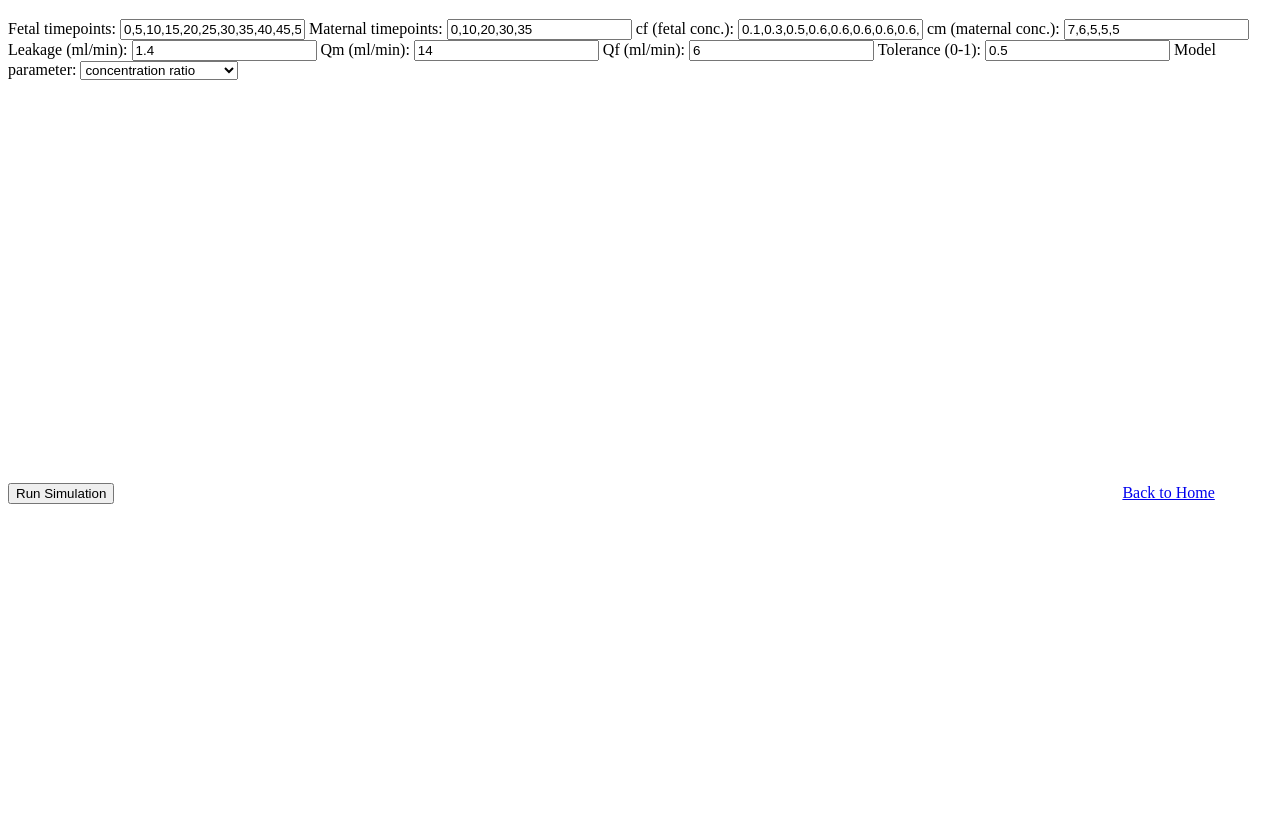
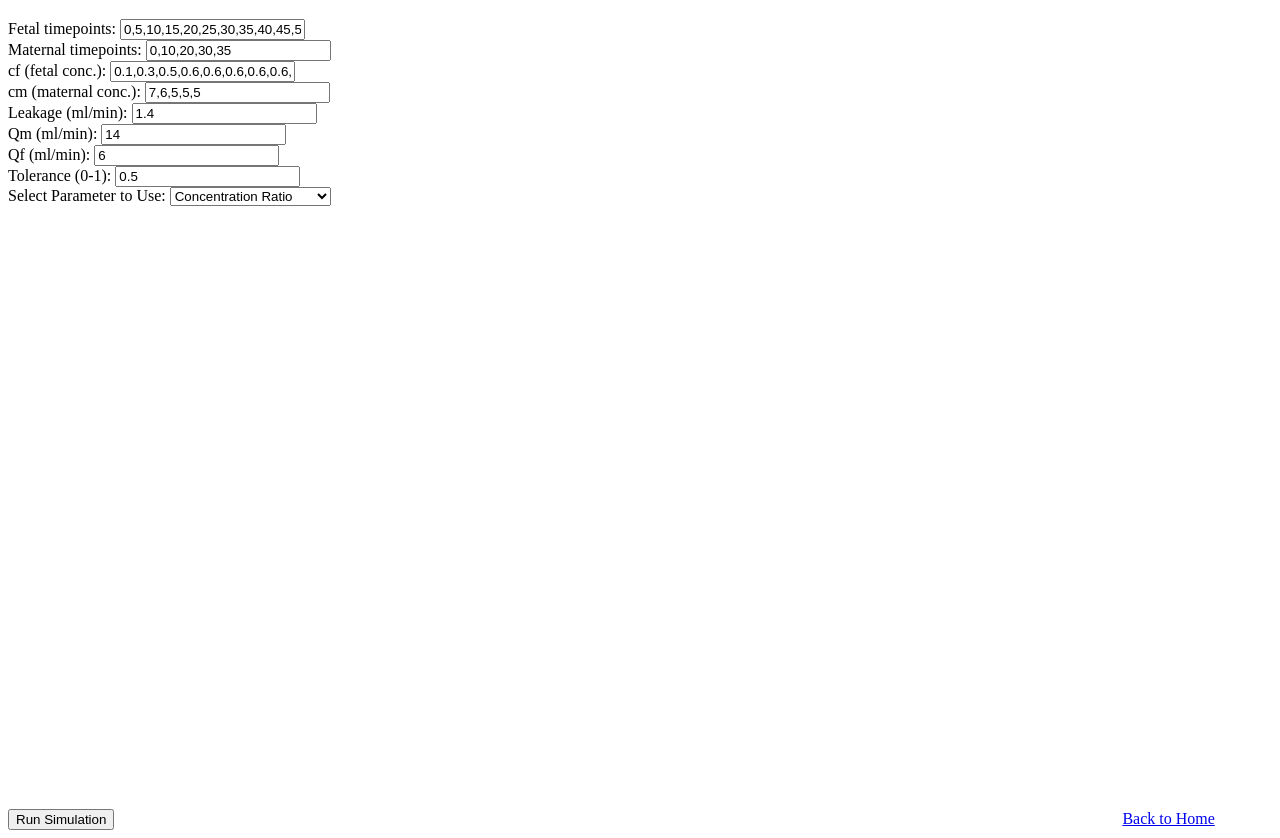
Before and after one commit to eleanordoman/exvivoplacentalperfusion.github.io, a plain HTML site: page open_circuit.html in a window 1280 px wide. Shown: the part 61-899 px from the top of the page. Before the commit the page ends 800 px from the top, so only its background shows below. Drawn offline with Linux system fonts and the light colour scheme.

Commit message:
Update open_circuit.html

```diff
--- a/open_circuit.html
+++ b/open_circuit.html
@@ -9,41 +9,60 @@
     <h1>Open Curcuit </h1>
 
   <div class="inputs">
+    <div class="input-group">
       <label>Fetal timepoints:</label>
       <input id="fetal_timepoints" value="0,5,10,15,20,25,30,35,40,45,50">
+    </div>
 
+    <div class="input-group">
       <label>Maternal timepoints:</label>
       <input id="maternal_timepoints" value="0,10,20,30,35">
+    </div>
 
+    <div class="input-group">
       <label>cf (fetal conc.):</label>
       <input id="cf" value="0.1,0.3,0.5,0.6,0.6,0.6,0.6,0.6,0.5,0.6,0.6">
+    </div>
 
+    <div class="input-group">
       <label>cm (maternal conc.):</label>
       <input id="cm" value="7,6,5,5,5">
+    </div>
 
+    <div class="input-group">
       <label>Leakage (ml/min):</label>
       <input id="leakage" value="1.4">
+    </div>
 
+    <div class="input-group">
       <label>Qm (ml/min):</label>
       <input id="Qm" value="14">
+    </div>
 
+    <div class="input-group">
       <label>Qf (ml/min):</label>
       <input id="Qf" value="6">
+    </div>
 
+    <div class="input-group">
       <label>Tolerance (0-1):</label>
       <input id="tol" value="0.5">
+    </div>
 
-    <label>Model parameter:</label>
-    <select id="model">
-      <option value="concentration_ratio">concentration ratio</option>
-      <option value="fetal_concentration">fetal concentration</option>
-      <option value="maternal_concentration">maternal concentration</option>
+    <div class="input-group">
+      <label for="parameterSelect">Select Parameter to Use:</label>
+      <select id="parameterSelect">
+        <option value="concentration_ratio">Concentration Ratio</option>
+        <option value="fetal_concentration">Fetal Concentration</option>
+        <option value="maternal_concentration">Maternal Concentration</option>
       </select>
     </div>
+  </div>
+
   <br>
   <button onclick="simulate()">Run Simulation</button>
 
-  <canvas id="plotCanvas" width="1000" height="400"></canvas>
+  <canvas id="plotCanvas" width="1000" height="600"></canvas>
 
   <script>
     const canvas = document.getElementById('plotCanvas');
@@ -136,9 +155,11 @@
       const scaleX = width / (maxX - minX);
       const scaleY = height / maxY;
 
+      // Title
       ctx.font = '14px Arial';
       ctx.fillText(title, offsetX + width / 2 - 40, 20);
 
+      // Axis
       ctx.strokeStyle = 'gray';
       ctx.beginPath();
       ctx.moveTo(offsetX + 0, canvas.height - padding);
@@ -147,12 +168,14 @@
       ctx.lineTo(offsetX + 0, padding);
       ctx.stroke();
 
+      // Model line
       ctx.strokeStyle = 'black';
       ctx.beginPath();
       ctx.moveTo(offsetX, canvas.height - padding - modelVal * scaleY);
       ctx.lineTo(offsetX + width, canvas.height - padding - modelVal * scaleY);
       ctx.stroke();
 
+      // Data points
       ctx.strokeStyle = 'red';
       for (let i = 0; i < time.length; i++) {
         const x = offsetX + (time[i] - minX) * scaleX;
@@ -160,9 +183,7 @@
         ctx.beginPath();
         ctx.moveTo(x - 5, y - 5);
         ctx.lineTo(x + 5, y + 5);
-        ctx.moveTo(x + 5, y - 5);
-        ctx.lineTo(x - 5, y + 5);
-        ctx.stroke();
+        ctx.moveTo(x + 5
       }
     }
   </script>
```
Lines whose indentation alone changed are shown as unchanged.
